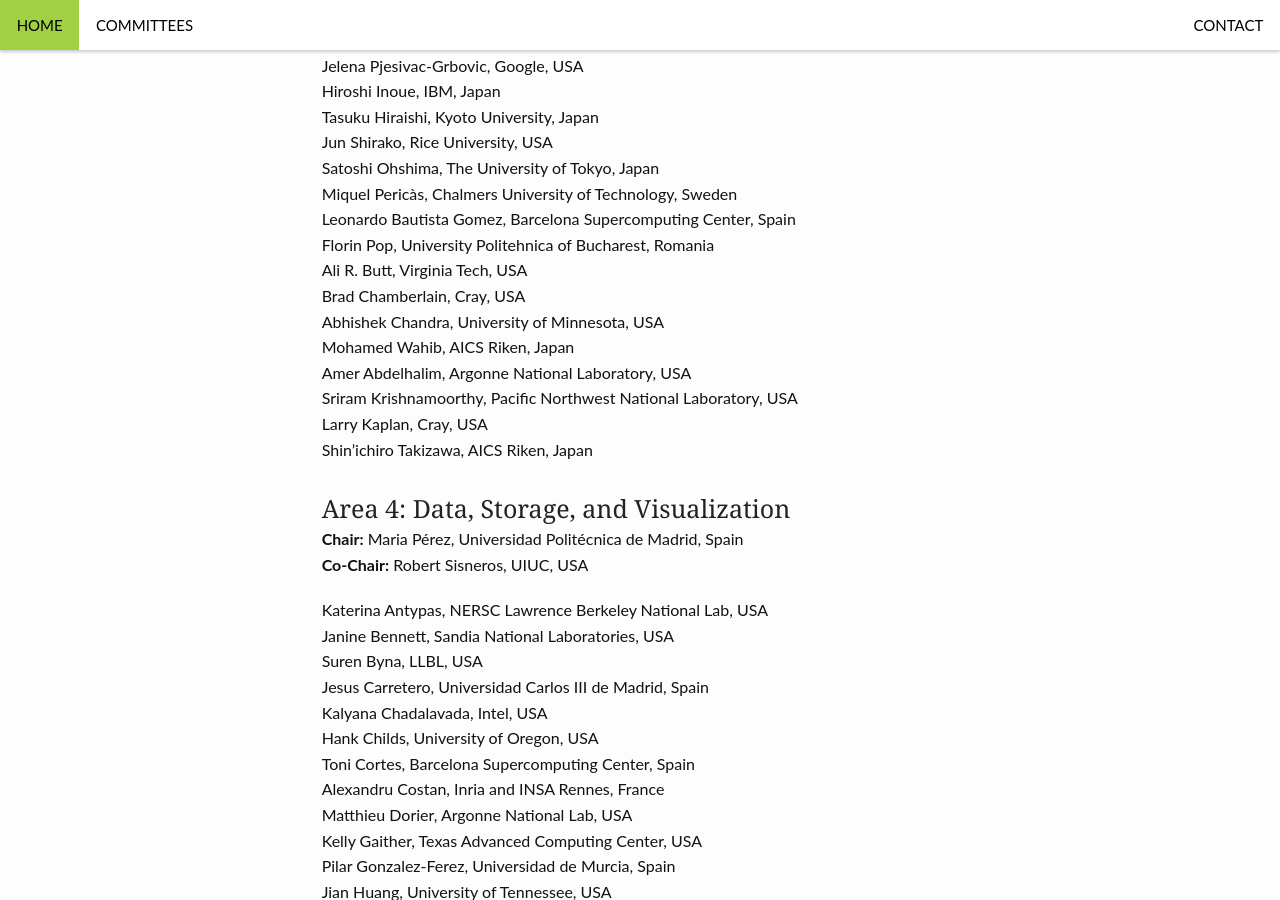
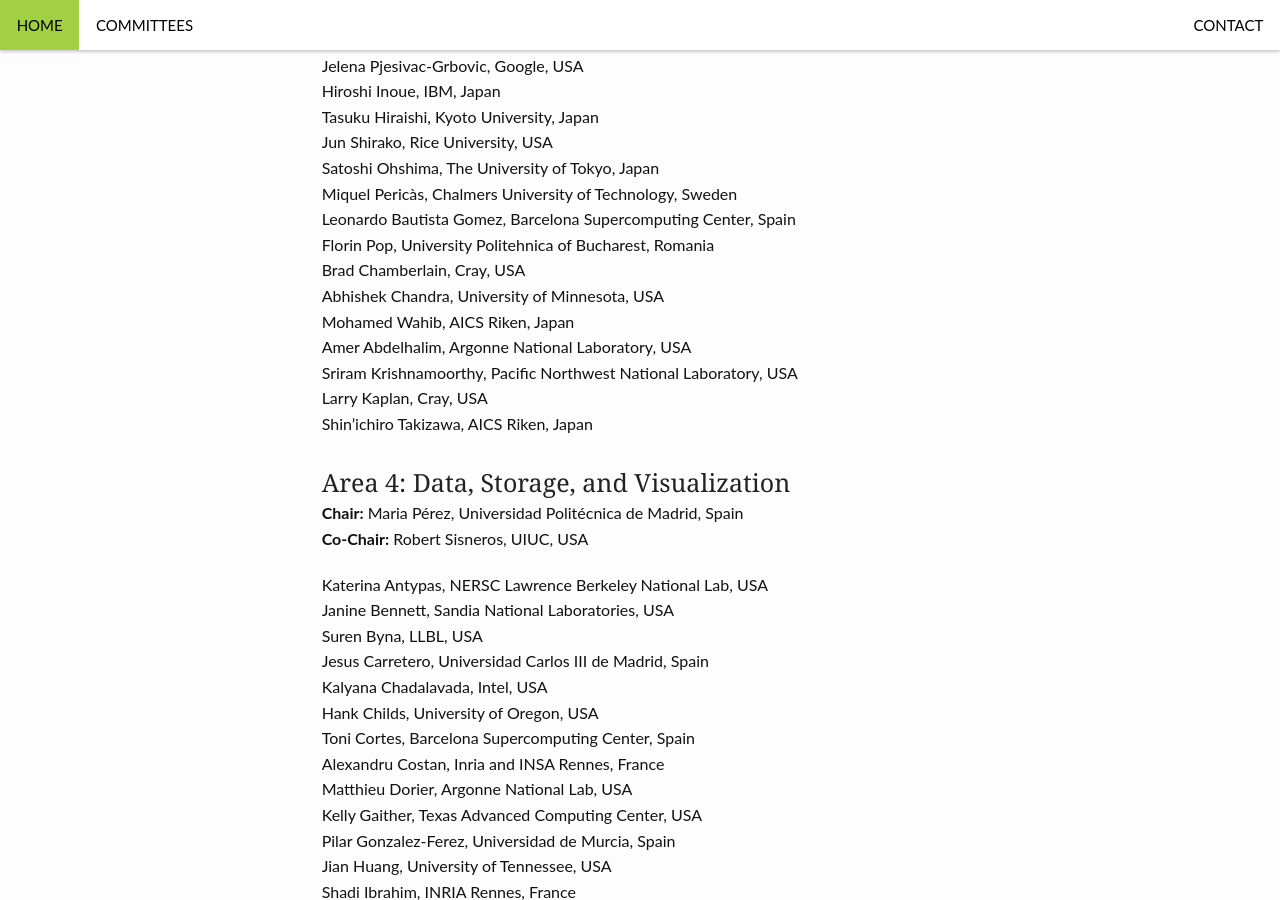
Before and after one commit to cluster17/cluster17.github.io, a Jekyll site: the page built from committees/index.md, in a window 1280 px wide and 900 px high, scrolled down 3402 px. Built offline with Jekyll 4.4.1, drawn with Linux system fonts in a browser that asks for light colours.

Commit message:
Fix double entry in PC

```diff
--- a/committees/index.md
+++ b/committees/index.md
@@ -136,7 +136,6 @@ Satoshi Ohshima, The University of Tokyo, Japan<br>
 Miquel Pericàs, Chalmers University of Technology, Sweden<br>
 Leonardo Bautista Gomez, Barcelona Supercomputing Center, Spain<br>
 Florin Pop, University Politehnica of Bucharest, Romania<br>
-Ali R. Butt, Virginia Tech, USA<br>
 Brad Chamberlain, Cray, USA<br>
 Abhishek Chandra, University of Minnesota, USA<br>
 Mohamed Wahib, AICS Riken, Japan<br>
```
